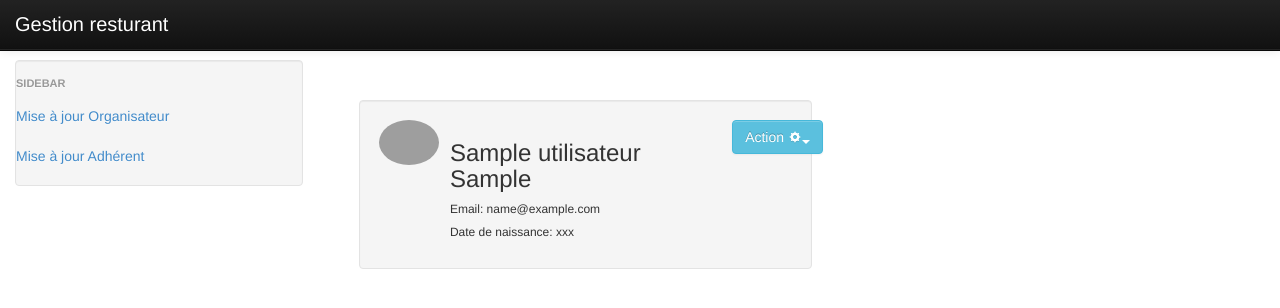
After one commit to Xyrodileas/Gestion_Restau, a PHP site: page /profile.php?id=1 in a window 1280 px wide. The commit adds this page. Shown: the top 308 px of the page. Run offline with PHP 8.4, Linux system fonts and the light colour scheme; tables that the repository leaves empty or names only in its code hold one stand-in row (values such as "Sample post"); grey boxes are pictures that could not be loaded.

Commit message:
debut gestion utilisateur

```diff
--- a/Fonction_BDD.php
+++ b/Fonction_BDD.php
@@ -94,25 +94,38 @@ function utilisateur_login($usr, $pas){
 			    printf("Échec de la connexion : %s\n", mysqli_connect_error());
 			    exit();
 			}
-			if(!$sql)
-				echo "<p>user : $usr <br />
-						pass : $pas <br />
-						sql : $sql</p>";
+
 			//$query = "select * from UTILISATEUR where email='".$_POST['email']."' AND password='".$_POST['password']."';";
 			//if(mysqli_num_rows($sql) == 1){
 		        $row = mysqli_fetch_array($sql);
 		        $_SESSION['prenom'] = $row['prenom'];
 		        $_SESSION['nom'] = $row['nom'];
 		        $_SESSION['logged'] = TRUE;
+		        $_SESSION['id'] = $row['id'];
+
 		        print("Connexion réussis ! <br/><br/>");
 
 		        exit;
 		    //}
 
+}
+
+function info_utilisateur($id){
+
+	$link = mysqli_connect("localhost","root", "", "restau");
 
 
+			$sql = mysqli_query($link, "SELECT * FROM utilisateur
+        							WHERE id='$id'
+        								LIMIT 1");
+			if (mysqli_connect_errno()) {
+			    printf("Échec de la connexion : %s\n", mysqli_connect_error());
+			    exit();
+			}
 
 
+		    $row = mysqli_fetch_array($sql);
+		    return $row;
 
 }
 
@@ -125,6 +138,7 @@ function utilisateur_deconexion(){
   			unset($_SESSION['logged']);
   			unset($_SESSION['nom']);
   			unset($_SESSION['prenom']);
+  			unset($_SESSION['id']);
   		}
   	}
 }
--- a/header2.html
+++ b/header2.html
@@ -58,10 +58,11 @@
 
             <ul class="nav">
               <li class="active"><a href="index.php">Home</a></li>
-              <li><a href="inscription.php">Inscription</a></li>
-              <li><?php
+              <?php if(!isset($_SESSION['logged']))
+                          echo '<li><a href="inscription.php">Inscription</a></li>'; ?>
+              <?php
               if(isset($_SESSION['logged'])) {
-                echo 'Bienvenue '.$_SESSION['prenom'].' '.$_SESSION['nom'];
+                echo '<li>Bienvenue <a href="profile.php?id='.$_SESSION['id'].'">'.$_SESSION['prenom'].' '.$_SESSION['nom'].'</a>';
               }
               else
                 echo '<li><a href="login.php">Login</a></li>'
--- /dev/null
+++ b/profile.php
@@ -0,0 +1,38 @@
+<?php
+session_start();
+include "header2.html";
+require_once ("Fonction_BDD.php");
+
+$utilisateur = info_utilisateur($_GET['id']);
+
+echo'<br><br>
+<div class="container-fluid well span6">
+    <div class="row-fluid">
+        <div class="span2" >
+            <img src="https://avatars0.githubusercontent.com/u/2392017?s=460" class="img-circle">
+        </div>
+
+        <div class="span8">
+            <h3>'.$utilisateur['nom'].' '.$utilisateur['prenom'].'</h3>
+            <h6>Email: '.$utilisateur['email'].'</h6>
+            <h6>Date de naissance: xxx</h6>
+
+        </div>
+
+        <div class="span2">
+            <div class="btn-group">
+                <a class="btn dropdown-toggle btn-info" data-toggle="dropdown" href="#">
+                    Action
+                    <span class="icon-cog icon-white"></span><span class="caret"></span>
+                </a>
+                <ul class="dropdown-menu">
+                    <li><a href="#"><span class="icon-wrench"></span> Modifier</a></li>
+                    <li><a href="#"><span class="icon-trash"></span> Supprimer</a></li>
+                </ul>
+            </div>
+        </div>
+</div>
+</div>';
+
+include "footer.html";
+?>
```
